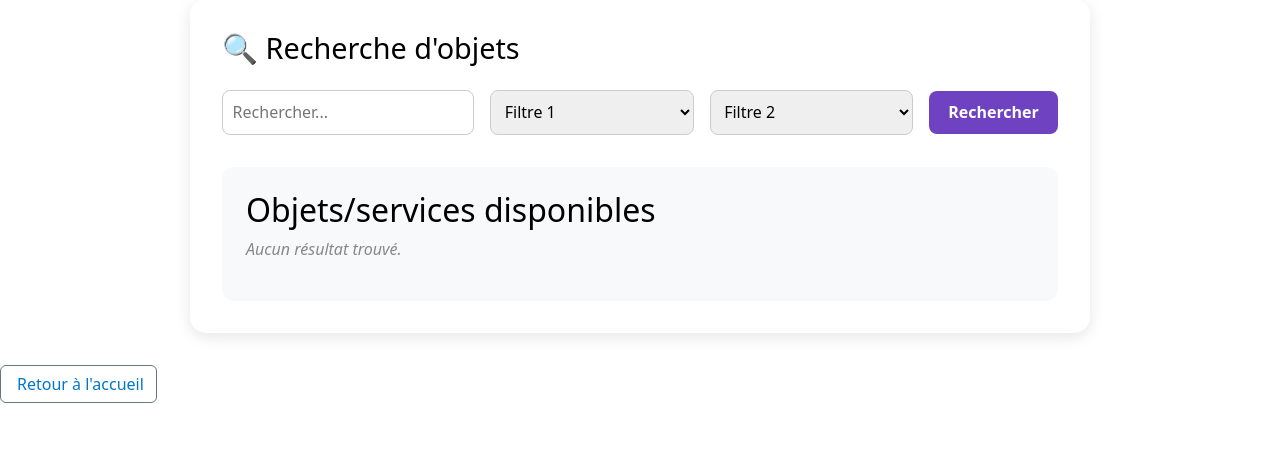
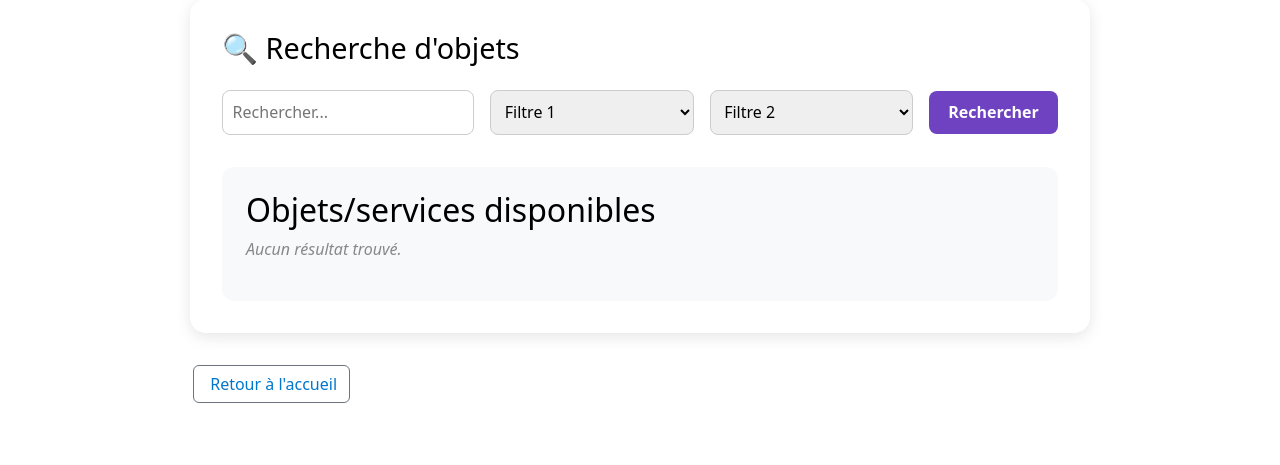
Before and after one commit to Opthelf/DevWeb, a Symfony app: template templates/search/resultsO.html.twig in a window 1280 px wide. Shown: the part 33-498 px from the top of the page. Run offline with Twig, Linux system fonts and the light colour scheme; the template is opened without the code that fills it, so the values that code supplies are empty; some libraries are stand-ins or nearby versions.

Commit message:
bouton retour accueil objets

```diff
--- a/templates/search/results.html.twig
+++ b/templates/search/results.html.twig
@@ -76,6 +76,10 @@
         color: #888;
         font-style: italic;
     }
+
+    .action-buttons {
+        padding-bottom: 1rem;
+    }
 </style>
 
 <div class="search-container">
--- a/templates/search/resultsO.html.twig
+++ b/templates/search/resultsO.html.twig
@@ -76,6 +76,15 @@
         color: #888;
         font-style: italic;
     }
+
+    .action-buttons {
+        max-width: 900px;
+        margin: 0 auto;
+        padding-left: 0.2rem;
+        padding-bottom: 1rem;
+    }
+
+
 </style>
 
 <div class="search-container">
```
